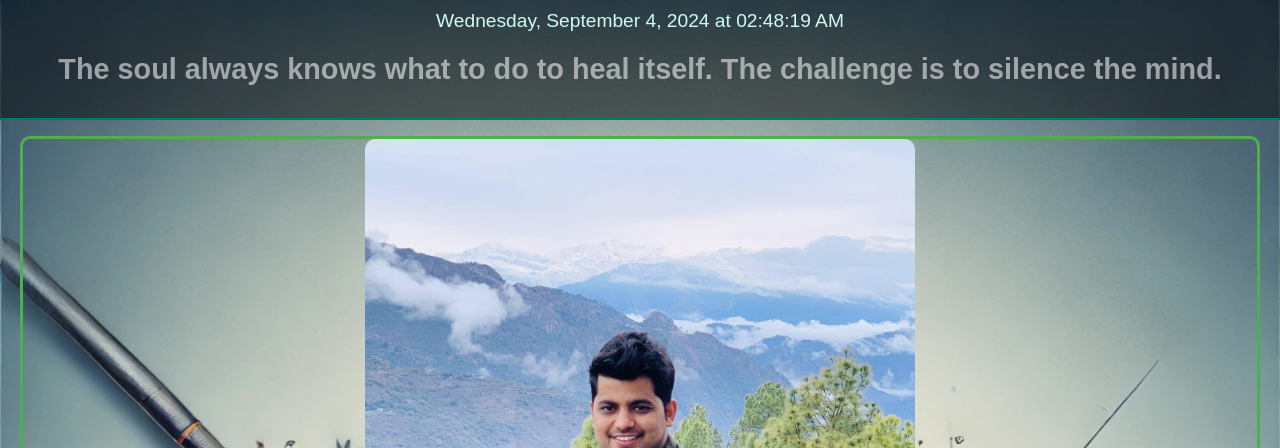
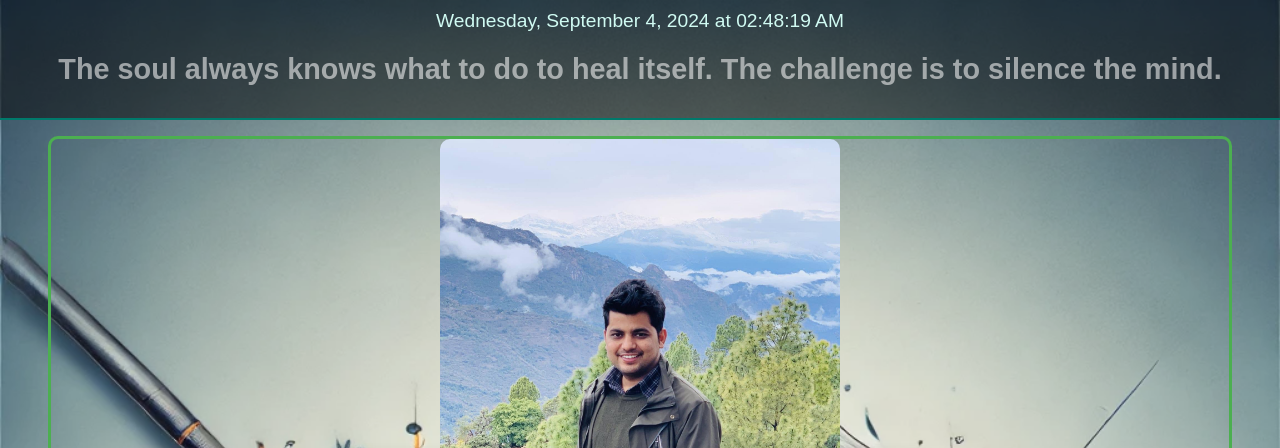
Before and after one commit to fitandfine/dr.sandesh, a plain HTML site: page index.html in a window 1280 px wide. Shown: the top 448 px of the page. Drawn offline with Linux system fonts and the light colour scheme.

Commit message:
Update index.html

```diff
--- a/index.html
+++ b/index.html
@@ -65,9 +65,9 @@
         }
 
         .carousel {
-    width: auto;
+    width: 95%;
     max-width: auto;
-    height: 550px; /* Fixed height */
+    height: 400px; /* Fixed height */
     margin: 20px auto;
     overflow: hidden;
     border-radius: 10px;
```
